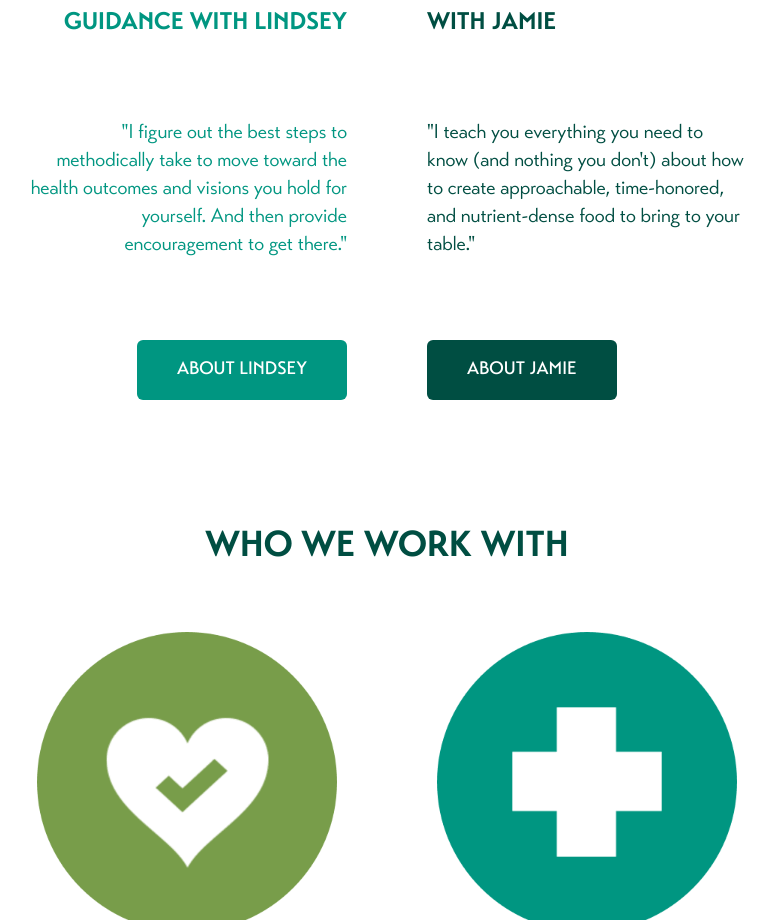
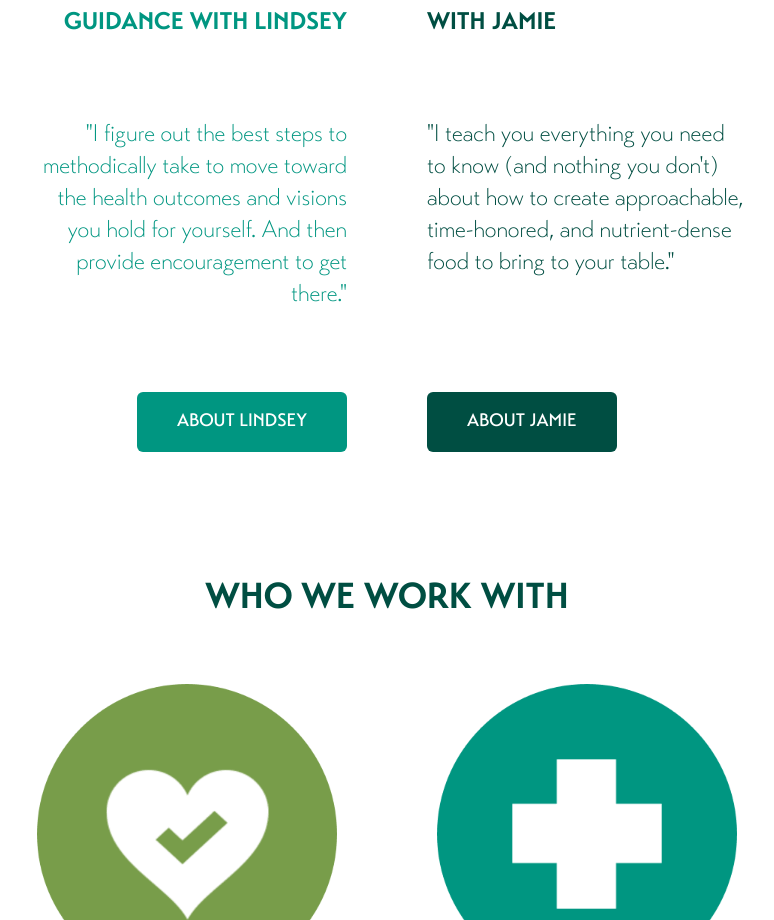
Before and after one commit to jamie-c/nourished, a Next.js app: page /about in a window 1280 px wide. Shown: the part 1225-2145 px from the top of the page, without its empty margins (253-1027 px from the left). Built offline with nearby package versions, Linux system fonts and the light colour scheme.

Commit message:
update font style and size and text area height

```diff
--- a/src/components/AboutLindseyAndJamie.tsx
+++ b/src/components/AboutLindseyAndJamie.tsx
@@ -1,4 +1,4 @@
-import { transatBold } from '@/app/fonts/fonts'
+import { transatBold, transatLight } from '@/app/fonts/fonts'
 import Image from "next/image"
 import StyledButton from './StyledButton'
 
@@ -14,7 +14,7 @@ const AboutLindseyAndJamie = () => (
                 alt="Lindsey Conway"
             />
             <h2 className={`${transatBold.className} uppercase text-2xl`}>FOOD STRATEGY & GUIDANCE WITH LINDSEY</h2>
-            <p className='my-20 text-xl'>&quot;I figure out the best steps to methodically take to move toward the health outcomes and visions you hold for yourself. And then provide encouragement to get there.&quot;</p>
+            <p className={`${transatLight.className} my-20 text-2xl h-48`}>&quot;I figure out the best steps to methodically take to move toward the health outcomes and visions you hold for yourself. And then provide encouragement to get there.&quot;</p>
             <StyledButton href='/about' variant='primary'>
                 ABOUT LINDSEY
             </StyledButton>
@@ -28,7 +28,7 @@ const AboutLindseyAndJamie = () => (
                 alt="Jamie Conway"
             />
             <h2 className={`${transatBold.className} uppercase text-2xl`}>FOOD ALCHEMY & RECIPES WITH JAMIE</h2>
-            <p className='my-20 text-xl'>&quot;I teach you everything you need to know (and nothing you don&apos;t) about how to create approachable, time-honored, and nutrient-dense food to bring to your table.&quot;</p>
+            <p className={`${transatLight.className} my-20 text-2xl h-48`}>&quot;I teach you everything you need to know (and nothing you don&apos;t) about how to create approachable, time-honored, and nutrient-dense food to bring to your table.&quot;</p>
             <StyledButton href='/about' variant='dark'>
                 ABOUT JAMIE
             </StyledButton>
```
